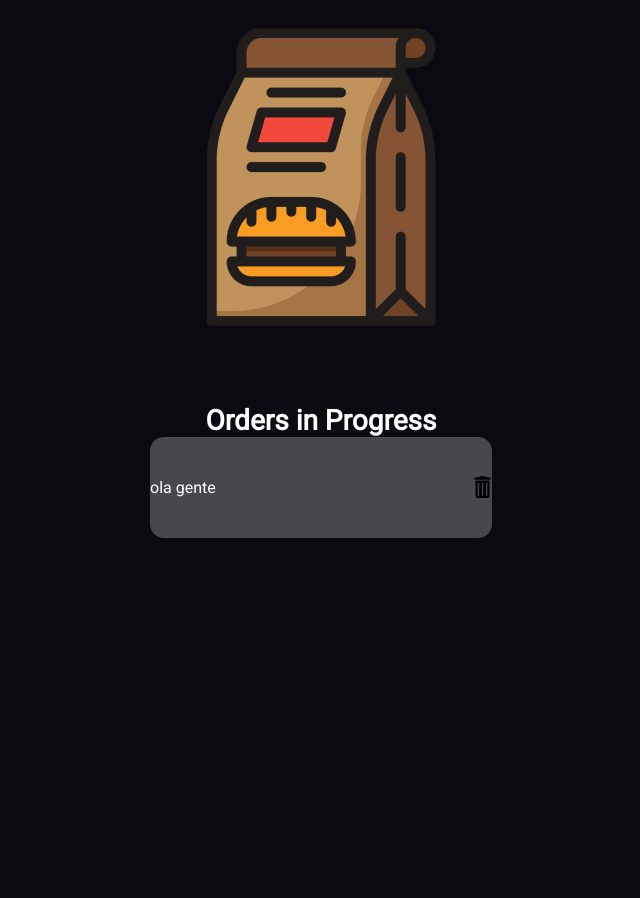
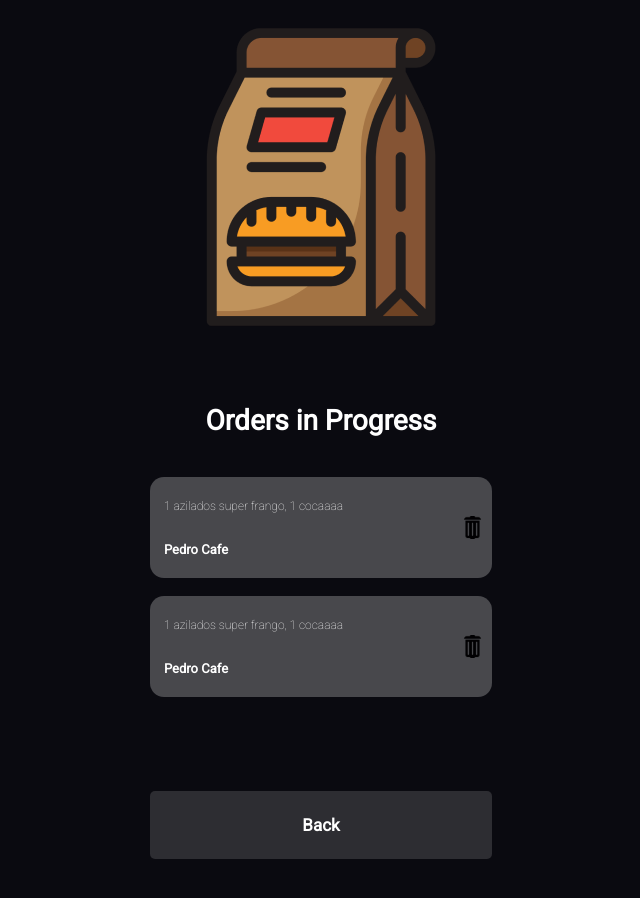
Before and after one commit to pedrohfreitas01/poodript, a React (Vite) app: page /orders in a window 1280 px wide. Shown: the top 898 px of the page, without its empty margins (319-959 px from the left). Before the commit the page ends 800 px from the top, so only its background shows below. Built offline with nearby package versions, Linux system fonts and the light colour scheme.

Commit message:
✨ Styled orderPage component

```diff
--- a/src/components/Button/style.jsx
+++ b/src/components/Button/style.jsx
@@ -1,16 +1,18 @@
 import styled from "styled-components";
 
 export const StyledButton = styled.button`
+  background: ${(props) =>
+    props.isBack ? "rgba(255, 255, 255, 0.14)" : "#D93856"};
+
   display: flex;
   width: 342px;
   height: 68px;
   padding: 0px 113px;
   justify-content: center;
   align-items: center;
-  background: #d93856;
   margin-top: 76px;
   border: 0;
-  border-radius: 5px ;
+  border-radius: 5px;
   color: #fff;
 
   text-align: center;
@@ -21,8 +23,9 @@ export const StyledButton = styled.button`
   line-height: 2.5px; /* 14.706% */
   cursor: pointer;
 
-  transition: background-color 0.3s ease;
+  transition: all 0.3s ease-in-out;
+
   &:hover {
-    background-color: #343a40;
+    transform: scale(1.04);
   }
 `;
--- a/src/components/Title/style.jsx
+++ b/src/components/Title/style.jsx
@@ -1,6 +1,8 @@
 import styled from "styled-components";
 
 export const H1 = styled.h1`
+  margin-bottom: ${(props) => props.titleOrder ? "40px" : ""};
+
   color: #fff;
   text-align: center;
   font-family: Roboto;
--- a/src/pages/Orders/index.jsx
+++ b/src/pages/Orders/index.jsx
@@ -1,11 +1,19 @@
 import React from 'react'
 import { useNavigate } from "react-router-dom";
-import { Container, Image, Section, Div, TrashContainer } from "./style";
+import {
+  Container,
+  Image,
+  ContainerOrder,
+  ContainerInfoOrder,
+  TrashContainer,
+  ConstumerOrder,
+  CostumerName,
+} from "./style";
 import orderBag from "../../assets/orderBag.png";
 import ContainerItens from '../../components/ContainerItens';
 import { H1 } from "../../components/Title/style";
 import trash from "../../assets/trash.svg"
-
+import { StyledButton } from '../../components/Button/style';
 
 
 function Orders() {
@@ -13,11 +21,28 @@ function Orders() {
     <Container>
       <Image src={orderBag} />
       <ContainerItens>
-        <H1>Orders in Progress</H1>
-        <Section>
-          <Div>ola gente</Div>
-          <TrashContainer/>
-        </Section>
+        <H1 titleOrder={true}>Orders in Progress</H1>
+        <ContainerOrder>
+          <ContainerInfoOrder>
+            <ConstumerOrder>1 azilados super frango, 1 cocaaaa</ConstumerOrder>
+            <CostumerName>Pedro Cafe</CostumerName>
+          </ContainerInfoOrder>
+          <TrashContainer />
+        </ContainerOrder>
+
+        <ContainerOrder>
+          <ContainerInfoOrder>
+            <ConstumerOrder>1 azilados super frango, 1 cocaaaa</ConstumerOrder>
+            <CostumerName>Pedro Cafe</CostumerName>
+          </ContainerInfoOrder>
+          <TrashContainer />
+        </ContainerOrder>
+
+
+
+        <StyledButton isBack={true}>
+          Back
+        </StyledButton>
       </ContainerItens>
     </Container>
   );
--- a/src/pages/Orders/style.jsx
+++ b/src/pages/Orders/style.jsx
@@ -15,28 +15,54 @@ export const Image = styled.img`
   flex-shrink: 0;
 `;
 
-export const Section = styled.section`
+
+export const ContainerOrder = styled.section`
   display: flex;
   border-radius: 14px;
   background: rgba(255, 255, 255, 0.25);
   width: 342px;
   height: 101px;
   flex-shrink: 0;
+  position: relative;
+  overflow: hidden;
+  margin-bottom: 18px;
 
-  display: flex;
   flex-direction: row;
   justify-content: space-between;
   align-items: center;
 `;
 
-export const Div = styled.div`
-  background: none;
-`
-
 export const TrashContainer = styled.div`
   width: 19.2px;
   height: 22.4px;
-  background: url(${trash}) no-repeat center;
+  background: url(${trash}) ;
   background-size: contain;
+  position: absolute;
+  right: 10px;
+  cursor: pointer;
+`;
 
+export const ContainerInfoOrder = styled.section`
+  background: transparent;
+  margin-left: 14px;
 `;
+
+export const ConstumerOrder = styled.p`
+  color: #fff;
+  font-family: Roboto;
+  font-size: 12px;
+  font-style: normal;
+  font-weight: 300;
+  line-height: normal;
+  word-wrap: break-word;
+`;
+
+export const CostumerName = styled.h6`
+  color: #fff;
+  font-family: Roboto;
+  font-size: 13px;
+  font-style: normal;
+  font-weight: 700;
+  line-height: normal;
+  margin-top: 29px;
+`;
--- a/src/style/globalStyle.jsx
+++ b/src/style/globalStyle.jsx
@@ -1,13 +1,16 @@
 import { createGlobalStyle } from "styled-components";
 
 export default createGlobalStyle`
-    *{
+  * {
     margin: 0;
     padding: 0;
     box-sizing: border-box;
     font-family: 'Roboto', sans-serif;
     text-decoration: none;
-    background-color: #0A0A10 ;
     color: white; //text color
-    }
+  }
+
+  body {
+    background-color: #0A0A10;
+  }
 `;
```
